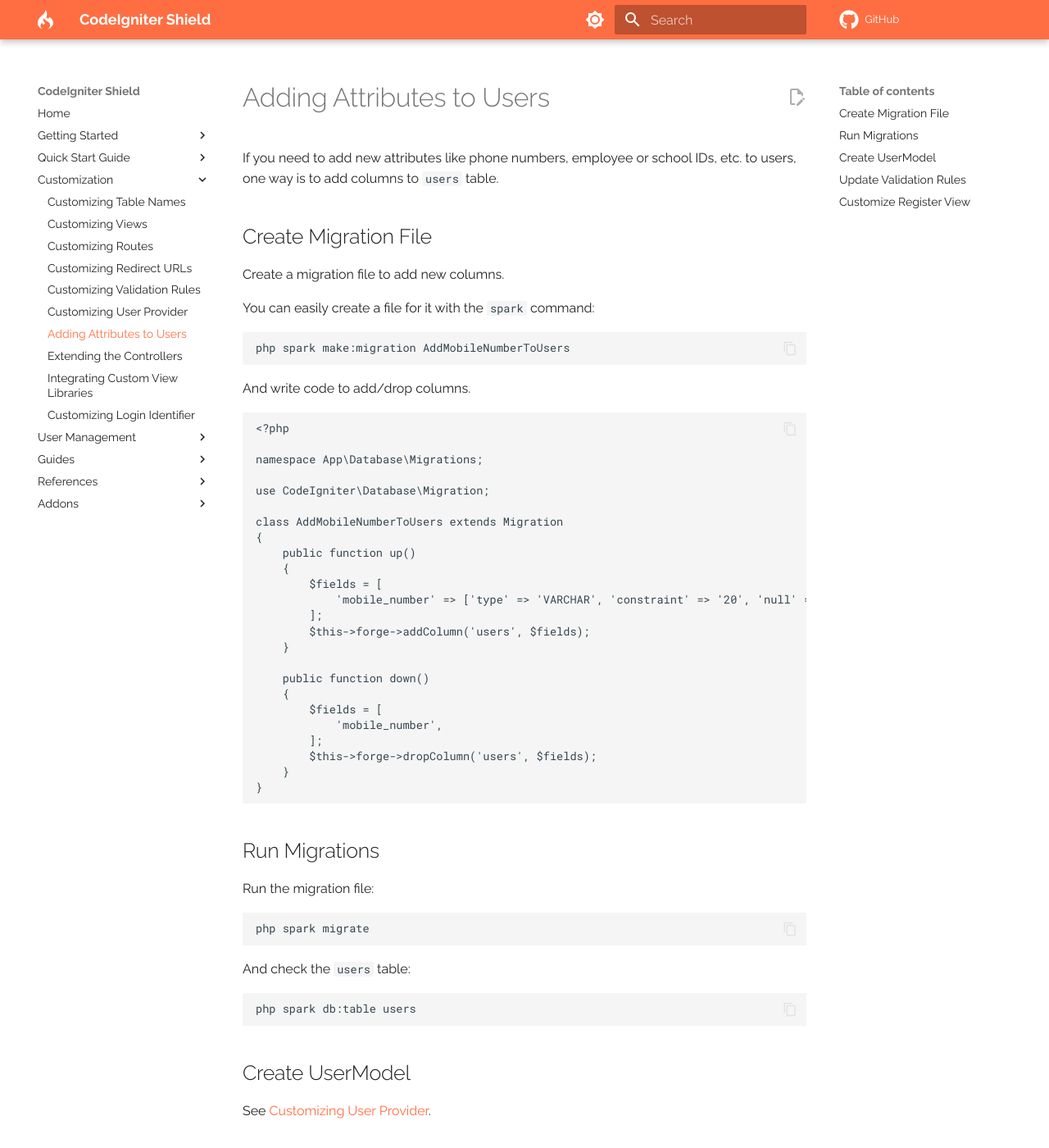
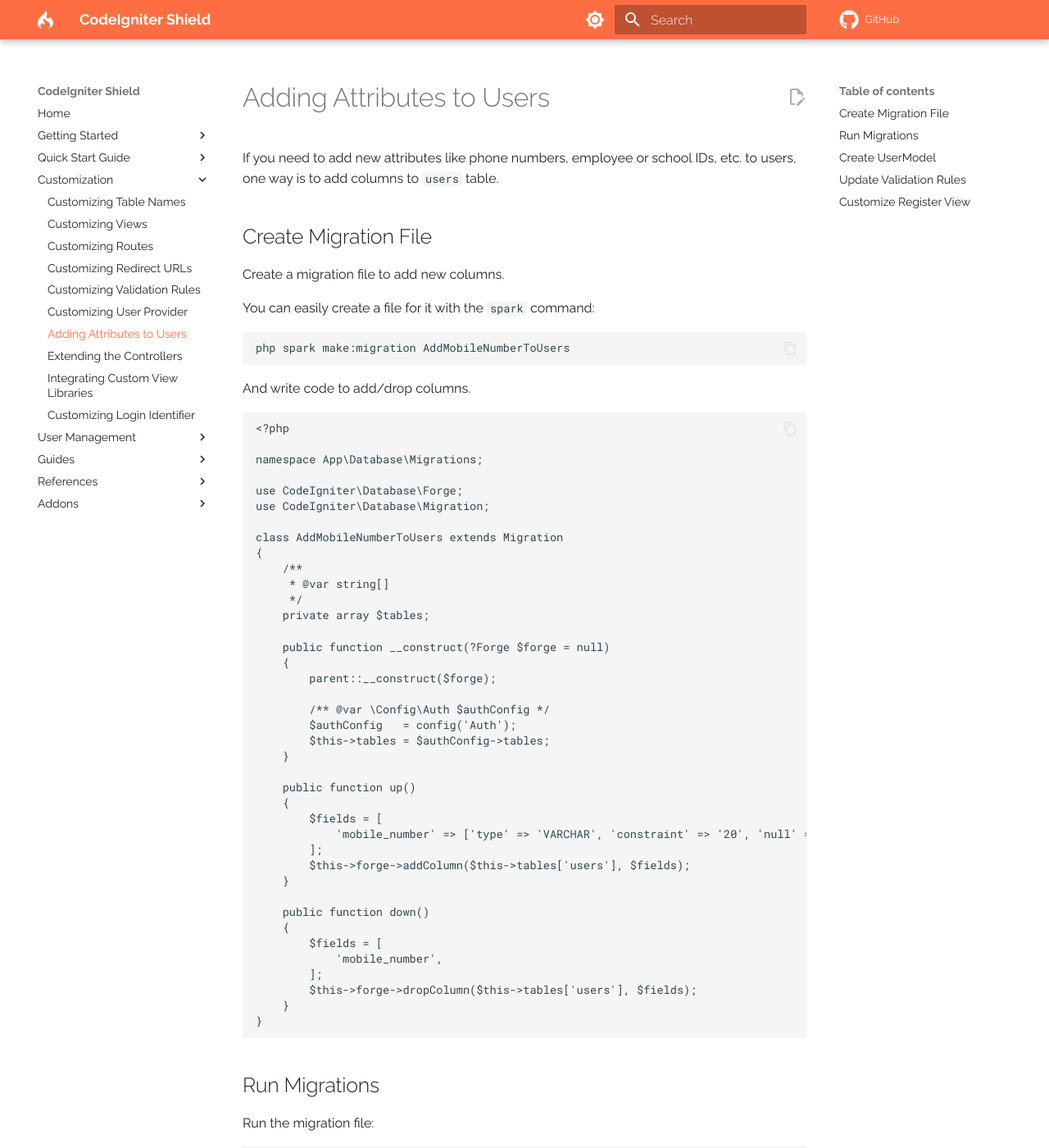
Before and after one commit to codeigniter4/shield, an MkDocs documentation site: the page built from docs/customization/adding_attributes_to_users.md, in a window 1280 px wide and 1400 px high. Shown: the whole window at 82% size. Built offline with MkDocs 1.6.1 and Material for MkDocs 9.7.7, drawn with Linux system fonts in a browser that asks for light colours; comment, search, counter and statistics services are not loaded; a style sheet for code colours, icons or effects is not loaded.

Commit message:
docs: use Config\Auth::$tables

````diff
--- a/docs/customization/adding_attributes_to_users.md
+++ b/docs/customization/adding_attributes_to_users.md
@@ -19,16 +19,31 @@ And write code to add/drop columns.
 
 namespace App\Database\Migrations;
 
+use CodeIgniter\Database\Forge;
 use CodeIgniter\Database\Migration;
 
 class AddMobileNumberToUsers extends Migration
 {
+    /**
+     * @var string[]
+     */
+    private array $tables;
+
+    public function __construct(?Forge $forge = null)
+    {
+        parent::__construct($forge);
+
+        /** @var \Config\Auth $authConfig */
+        $authConfig   = config('Auth');
+        $this->tables = $authConfig->tables;
+    }
+
     public function up()
     {
         $fields = [
             'mobile_number' => ['type' => 'VARCHAR', 'constraint' => '20', 'null' => true],
         ];
-        $this->forge->addColumn('users', $fields);
+        $this->forge->addColumn($this->tables['users'], $fields);
     }
 
     public function down()
@@ -36,7 +51,7 @@ class AddMobileNumberToUsers extends Migration
         $fields = [
             'mobile_number',
         ];
-        $this->forge->dropColumn('users', $fields);
+        $this->forge->dropColumn($this->tables['users'], $fields);
     }
 }
 ```
````
